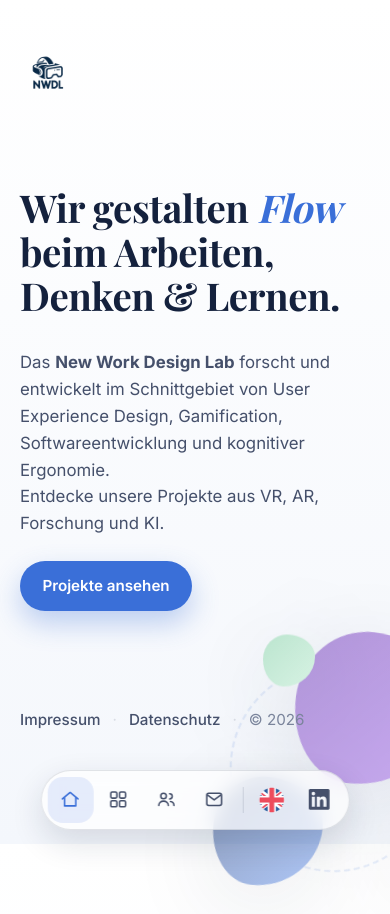
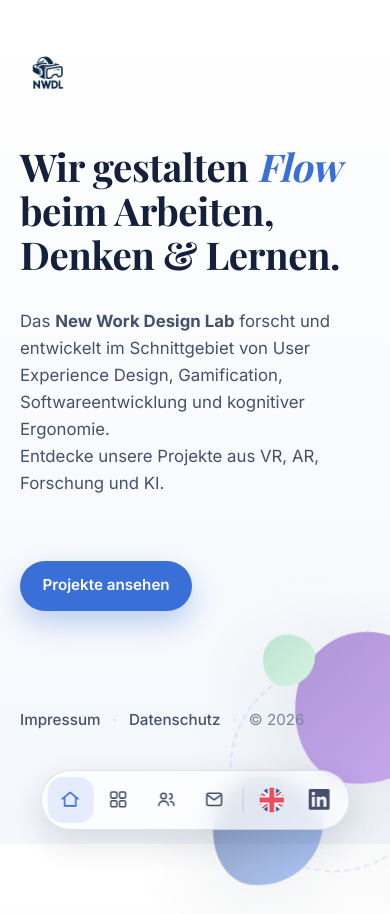
Before and after one commit to NewWorkDesignLab/website, a Next.js app: page / in a window 390 px wide. Built offline with nearby package versions, Linux system fonts and the light colour scheme; a web font is replaced by a local one.

Commit message:
better hero placement

```diff
--- a/src/styles/globals.css
+++ b/src/styles/globals.css
@@ -84,10 +84,13 @@ button {
   padding-left: var(--edge);
 }
 
-/* Home hero: vertically centred, but scrolls instead of clipping when the
-   content is taller than the viewport. */
+/* Home hero: anchored in the upper third (instead of dead-centre) so it sits
+   close under the logo; margin-bottom:auto keeps the footer pinned to the
+   bottom and lets the content scroll instead of clipping when it's taller
+   than the viewport. */
 .placeholder:not(.placeholder--page) > .content {
-  margin-block: auto;
+  margin-top: clamp(1rem, 7vh, 5rem);
+  margin-bottom: auto;
 }
 
 /* Home brand sits at the same top offset as the sub-page header
@@ -1120,6 +1123,16 @@ a.team-card:hover {
     max-width: 100%;
   }
 
+  /* Mobile home: pull the headline + lead up closer to the logo, while the
+     CTA keeps its position (the extra gap opens up between lead and button). */
+  .placeholder:not(.placeholder--page) > .content {
+    margin-top: 1rem;
+  }
+
+  .placeholder:not(.placeholder--page) .cta {
+    margin-top: 2.5rem;
+  }
+
   .content h1 {
     font-size: 2.4rem;
     line-height: 1.15;
```
